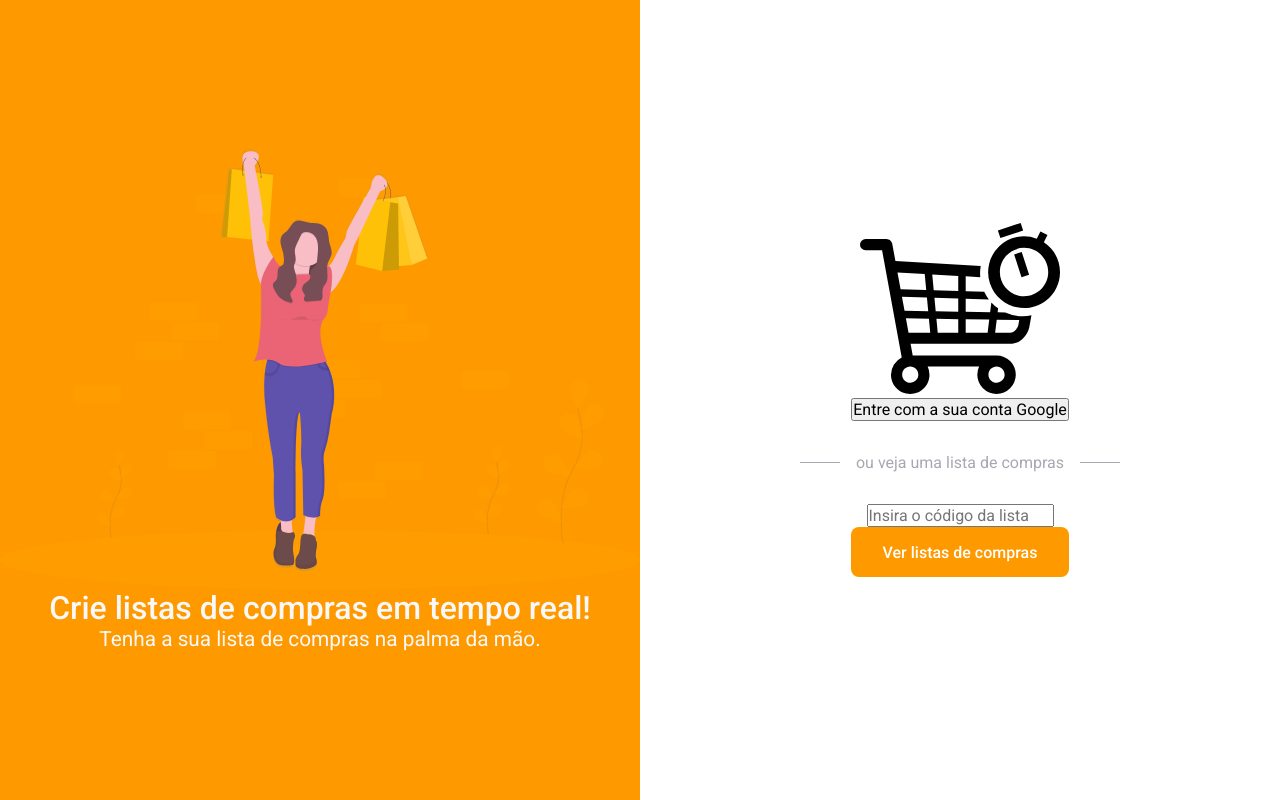
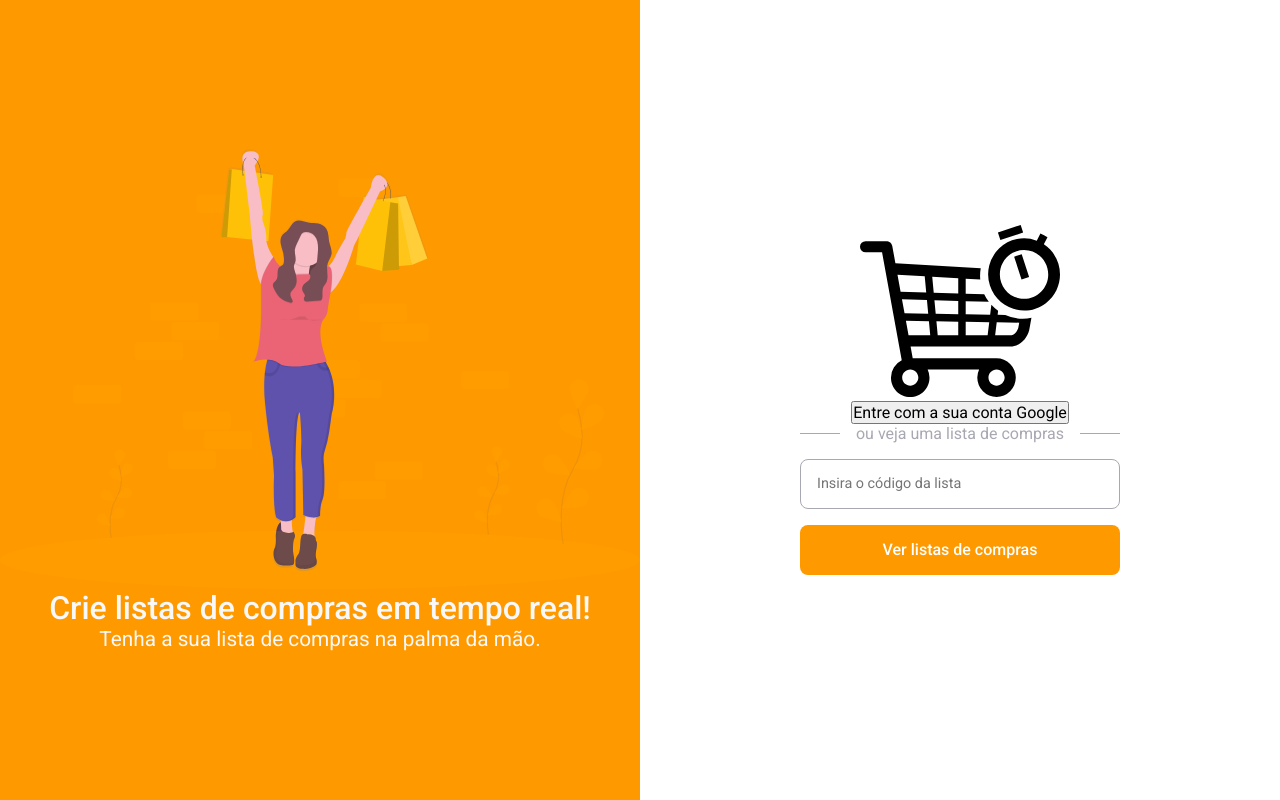
Before and after one commit to arthurfortunato/shoppingList, a React (Create React App) app: page / in a window 1280 px wide. Built offline with nearby package versions, Linux system fonts and the light colour scheme.

Commit message:
Criando o componente input

```diff
--- a/src/components/Button/styles.ts
+++ b/src/components/Button/styles.ts
@@ -2,6 +2,7 @@
 
 export const Container = styled.button`
   height: 50px;
+  width: 100%;
   border-radius: 8px;
   font-weight: 500;
   background: ${({theme}) => theme.colors.backgroundOrange};
--- /dev/null
+++ b/src/components/Input/index.tsx
@@ -0,0 +1,10 @@
+import { InputHTMLAttributes } from 'react'
+import { Container } from './styles';
+
+export const Input = (props: InputHTMLAttributes<HTMLInputElement>) => {
+    return (
+        <Container>
+            <input {...props} />
+        </Container>
+    );
+};
--- /dev/null
+++ b/src/components/Input/styles.ts
@@ -0,0 +1,15 @@
+import styled from 'styled-components';
+
+export const Container = styled.div`
+    input {
+      width: 100%;
+      height: 50px;
+      padding: 0 16px;
+      border-radius: 8px;
+      border: 1px solid ${({ theme }) => theme.colors.gray};
+      background: #fff;
+      margin: 16px 0;
+      outline: 0;
+      font: 400 0.9rem 'Roboto', sans-serif;
+    }
+`
--- a/src/pages/Home/index.tsx
+++ b/src/pages/Home/index.tsx
@@ -10,6 +10,7 @@
 import logo from '../../assets/logo.svg';
 
 import { Button } from '../../components/Button';
+import { Input } from '../../components/Input';
 
 export const Home = () => {
   return (
@@ -31,7 +32,7 @@
           </div>
 
           <form>
-            <input
+            <Input
               type="text"
               placeholder="Insira o código da lista"
             />
--- a/src/pages/Home/styles.ts
+++ b/src/pages/Home/styles.ts
@@ -5,6 +5,7 @@
   width: 100%;
   display: flex;
 `
+
 export const Aside = styled.aside`
   height: 100vh;
   width: 50%;
@@ -53,7 +54,6 @@
 export const Separator = styled.div`
     font-size: 1rem;
     color: ${({theme}) => theme.colors.gray};
-    margin: 32px 0;
     display: flex;
     align-items: center;
 
```
